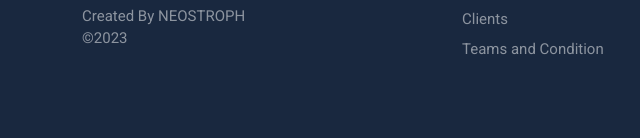
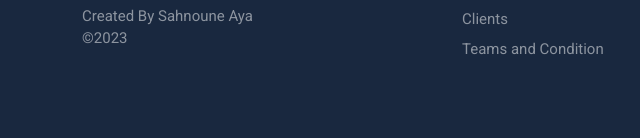
Before and after one commit to SahnouneAyaa/Company-Website, a plain HTML site: page index.html in a window 1280 px wide. Shown: the part 5065-5203 px from the top of the page, 0-640 px from the left. Drawn offline with Linux system fonts and the light colour scheme.

Commit message:
Update index.html

```diff
--- a/index.html
+++ b/index.html
@@ -340,7 +340,7 @@
                       <img src="imgs/logo.png" alt="" class="mb-4">
                       <p class=" mb-2">Lorem ipsum dolor sit amet consectetur. Lorem ipsum dolor, sit amet consectetur adipisicing. ectetur adipisicing elit. Labore eos perspiciatis repreh</p>
                       <div class="copy">
-                          Created By <span>NEOSTROPH</span>
+                          Created By <span>Sahnoune Aya</span>
                           <div class="copy-date">&copy;2023</div>
                       </div>
                   </div>
```
